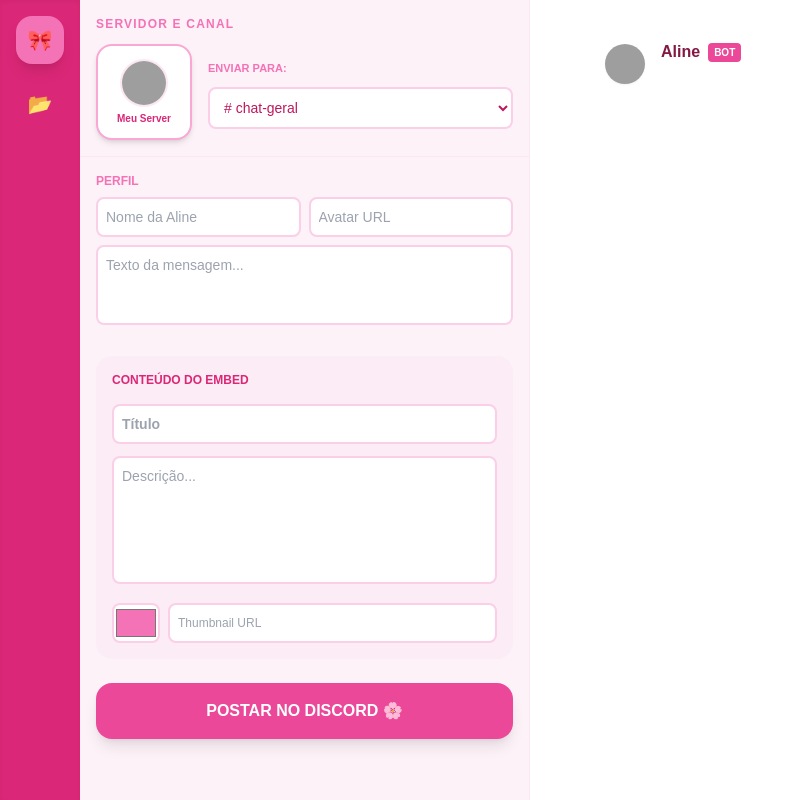
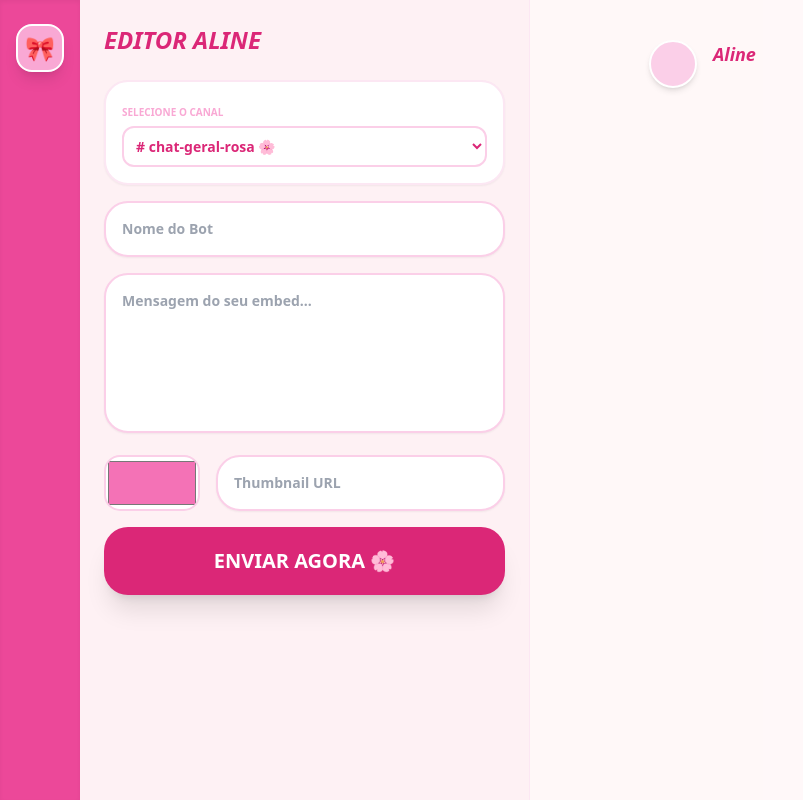
Before and after one commit to kjtulerlores/Aline-bot-codes, a plain HTML site: page dashboard.html in a window 1280 px wide. Shown: the whole page, without its empty margins (0-803 px from the left). Drawn offline with nearby package versions, Linux system fonts and the light colour scheme; grey boxes are pictures that could not be loaded.

Commit message:
Update dashboard.html

```diff
--- a/dashboard.html
+++ b/dashboard.html
@@ -5,105 +5,62 @@
     <title>Aline Dashboard - Rosa</title>
     <script src="https://cdn.tailwindcss.com"></script>
     <style>
-        body { background-color: #fff1f2; color: #831843; font-family: 'gg sans', sans-serif; overflow: hidden; }
-        .no-scrollbar::-webkit-scrollbar { display: none; }
-        input, textarea, select { background-color: #ffffff !important; border: 2px solid #fbcfe8 !important; color: #be185d !important; outline: none !important; }
-        input:focus, textarea:focus { border-color: #f472b6 !important; }
-        .embed-card { background-color: #ffffff; border-left: 4px solid #f472b6; border-radius: 8px; padding: 12px 16px; margin-top: 8px; max-width: 520px; box-shadow: 0 4px 6px -1px rgb(0 0 0 / 0.1); }
+        body { background-color: #fff1f2; color: #831843; }
+        input, textarea, select { background-color: white !important; border: 2px solid #fbcfe8 !important; color: #db2777 !important; outline: none !important; }
+        .embed-card { background-color: white; border-left: 6px solid #f472b6; border-radius: 12px; padding: 16px; box-shadow: 0 10px 20px rgba(0,0,0,0.05); }
     </style>
 </head>
-<body class="h-screen w-screen flex flex-col">
+<body class="h-screen flex overflow-hidden">
 
-    <div id="main-dashboard" class="flex flex-1 overflow-hidden">
-        <aside class="w-20 bg-pink-600 flex flex-col items-center py-4 space-y-4 flex-none shadow-inner">
-            <div class="w-12 h-12 bg-pink-400 rounded-2xl flex items-center justify-center text-white text-xl shadow-lg">🎀</div>
-            <div class="w-12 h-12 hover:bg-pink-500 rounded-2xl flex items-center justify-center text-white text-xl transition cursor-pointer">📂</div>
+    <aside class="w-20 bg-pink-500 flex flex-col items-center py-6 gap-6 shadow-inner flex-none">
+        <div class="w-12 h-12 bg-pink-300 rounded-2xl flex items-center justify-center text-2xl shadow-lg border-2 border-white">🎀</div>
     </aside>
 
-        <div class="w-[450px] bg-pink-50 border-r border-pink-100 flex flex-col flex-none no-scrollbar">
+    <div class="w-[450px] bg-pink-50/50 p-6 border-r border-pink-100 overflow-y-auto">
+        <h2 class="text-pink-600 font-black text-2xl mb-6 italic italic uppercase">Editor Aline</h2>
 
-            <div class="p-4 border-b border-pink-100">
-                <h3 class="text-xs font-bold text-pink-400 uppercase mb-3 tracking-widest">Servidor e Canal</h3>
-                <div class="flex items-center gap-4">
-                    <div class="w-24 h-24 bg-white rounded-2xl border-2 border-pink-300 flex flex-col items-center justify-center p-2 text-center shadow-md">
-                        <img id="guild-img" src="https://cdn.discordapp.com/embed/avatars/4.png" class="w-12 h-12 rounded-full mb-1 border-2 border-pink-100">
-                        <span id="guild-name" class="text-[10px] text-pink-600 font-bold truncate w-full">Meu Server</span>
+        <div class="space-y-4">
+            <div class="bg-white p-4 rounded-3xl border-2 border-pink-100 shadow-sm">
+                <label class="text-[10px] font-black text-pink-300 uppercase">Selecione o Canal</label>
+                <select class="w-full mt-1 p-2 rounded-xl text-sm font-bold">
+                    <option># chat-geral-rosa 🌸</option>
+                </select>
             </div>
 
-                    <div class="flex-1 space-y-2">
-                        <label class="text-[11px] font-bold text-pink-400 uppercase">Enviar para:</label>
-                        <select id="select-channel" class="w-full p-2.5 rounded-lg text-sm font-medium">
-                            <option># chat-geral</option>
-                            <option># novidades-rosa</option>
-                        </select>
+            <input type="text" id="in-name" placeholder="Nome do Bot" oninput="update()" class="w-full p-4 rounded-3xl text-sm font-bold shadow-sm">
+            <textarea id="in-desc" placeholder="Mensagem do seu embed..." oninput="update()" class="w-full p-4 rounded-3xl text-sm h-40 resize-none font-bold shadow-sm"></textarea>
+
+            <div class="flex gap-4">
+                <input type="color" id="in-color" value="#f472b6" oninput="update()" class="w-24 h-14 rounded-2xl cursor-pointer">
+                <input type="text" id="in-thumb" placeholder="Thumbnail URL" oninput="update()" class="flex-1 p-4 rounded-3xl text-sm font-bold shadow-sm">
             </div>
+
+            <button class="w-full bg-pink-600 py-5 rounded-3xl font-black text-white shadow-xl hover:brightness-110 active:scale-95 transition-all text-xl">ENVIAR AGORA 🌸</button>
         </div>
     </div>
 
-            <div class="flex-1 overflow-y-auto p-4 space-y-6 no-scrollbar pb-10">
-                <section>
-                    <h3 class="text-xs font-bold text-pink-400 uppercase mb-2">Perfil</h3>
-                    <div class="grid grid-cols-2 gap-2 mb-2">
-                        <input type="text" id="in-name" placeholder="Nome da Aline" oninput="update()" class="p-2 rounded-lg text-sm">
-                        <input type="text" id="in-avatar" placeholder="Avatar URL" oninput="update()" class="p-2 rounded-lg text-sm">
-                    </div>
-                    <textarea id="in-content" placeholder="Texto da mensagem..." oninput="update()" class="w-full p-2 rounded-lg text-sm h-20 resize-none"></textarea>
-                </section>
-
-                <section class="bg-pink-100/50 p-4 rounded-2xl space-y-3">
-                    <h3 class="text-xs font-bold text-pink-600 uppercase mb-1">Conteúdo do Embed</h3>
-                    <input type="text" id="in-title" placeholder="Título" oninput="update()" class="w-full p-2 rounded-lg text-sm font-bold">
-                    <textarea id="in-desc" placeholder="Descrição..." oninput="update()" class="w-full p-2 rounded-lg text-sm h-32 resize-none"></textarea>
-                    <div class="flex gap-2">
-                        <input type="color" id="in-color" value="#f472b6" oninput="update()" class="w-12 h-10 rounded-lg bg-transparent cursor-pointer">
-                        <input type="text" id="in-thumb" placeholder="Thumbnail URL" oninput="update()" class="flex-1 p-2 rounded-lg text-xs">
-                    </div>
-                </section>
-
-                <button class="bg-pink-500 w-full py-4 rounded-2xl font-bold text-white hover:bg-pink-600 transition shadow-lg active:scale-95">POSTAR NO DISCORD 🌸</button>
-            </div>
-        </div>
-
-        <main class="flex-1 bg-white p-10 flex justify-center items-start overflow-y-auto">
-            <div class="flex w-full max-w-[600px] gap-4">
-                <img id="p-avatar" src="https://cdn.discordapp.com/embed/avatars/4.png" class="w-10 h-10 rounded-full flex-none mt-1 shadow-sm">
+    <main class="flex-1 p-10 flex justify-center items-start bg-white/50">
+        <div class="w-full max-w-lg flex gap-4">
+            <div class="w-12 h-12 bg-pink-200 rounded-full flex-none shadow-md border-2 border-white"></div>
             <div class="flex-1">
-                    <div class="flex items-center gap-2">
-                        <span id="p-name" class="font-bold text-pink-900">Aline</span>
-                        <span class="bg-pink-500 text-[10px] px-1.5 py-0.5 rounded font-bold text-white">BOT</span>
-                    </div>
-                    <div id="p-content" class="text-pink-800 mt-1 whitespace-pre-wrap"></div>
-                    <div id="p-embed" class="embed-card hidden">
-                        <div class="relative">
-                            <img id="p-thumb" class="absolute top-0 right-0 w-16 h-16 rounded-lg object-cover hidden">
-                            <div id="p-title" class="text-pink-600 font-bold text-base hover:underline cursor-pointer"></div>
-                            <div id="p-desc" class="text-pink-700 mt-2 text-sm whitespace-pre-wrap"></div>
-                        </div>
+                <span id="p-name" class="font-black text-pink-600 italic text-lg">Aline</span>
+                <div id="p-embed" class="embed-card mt-2 hidden">
+                    <div id="p-desc" class="text-pink-800 text-sm font-bold italic leading-relaxed"></div>
                 </div>
             </div>
         </div>
     </main>
-    </div>
 
     <script>
         function update() {
+            const desc = document.getElementById('in-desc').value;
+            const embed = document.getElementById('p-embed');
             document.getElementById('p-name').innerText = document.getElementById('in-name').value || "Aline";
-            document.getElementById('p-avatar').src = document.getElementById('in-avatar').value || "https://cdn.discordapp.com/embed/avatars/4.png";
-            document.getElementById('p-content').innerText = document.getElementById('in-content').value;
 
-            const title = document.getElementById('in-title').value;
-            const desc = document.getElementById('in-desc').value;
-            const color = document.getElementById('in-color').value;
-            const thumb = document.getElementById('in-thumb').value;
-            const embed = document.getElementById('p-embed');
-
-            if (title || desc || thumb) {
+            if (desc) {
                 embed.classList.remove('hidden');
-                embed.style.borderLeftColor = color;
-                document.getElementById('p-title').innerText = title;
+                embed.style.borderLeftColor = document.getElementById('in-color').value;
                 document.getElementById('p-desc').innerText = desc;
-                const pThumb = document.getElementById('p-thumb');
-                if(thumb) { pThumb.src = thumb; pThumb.classList.remove('hidden'); } else { pThumb.classList.add('hidden'); }
             } else { embed.classList.add('hidden'); }
         }
     </script>
```
Lines whose indentation alone changed are shown as unchanged.
